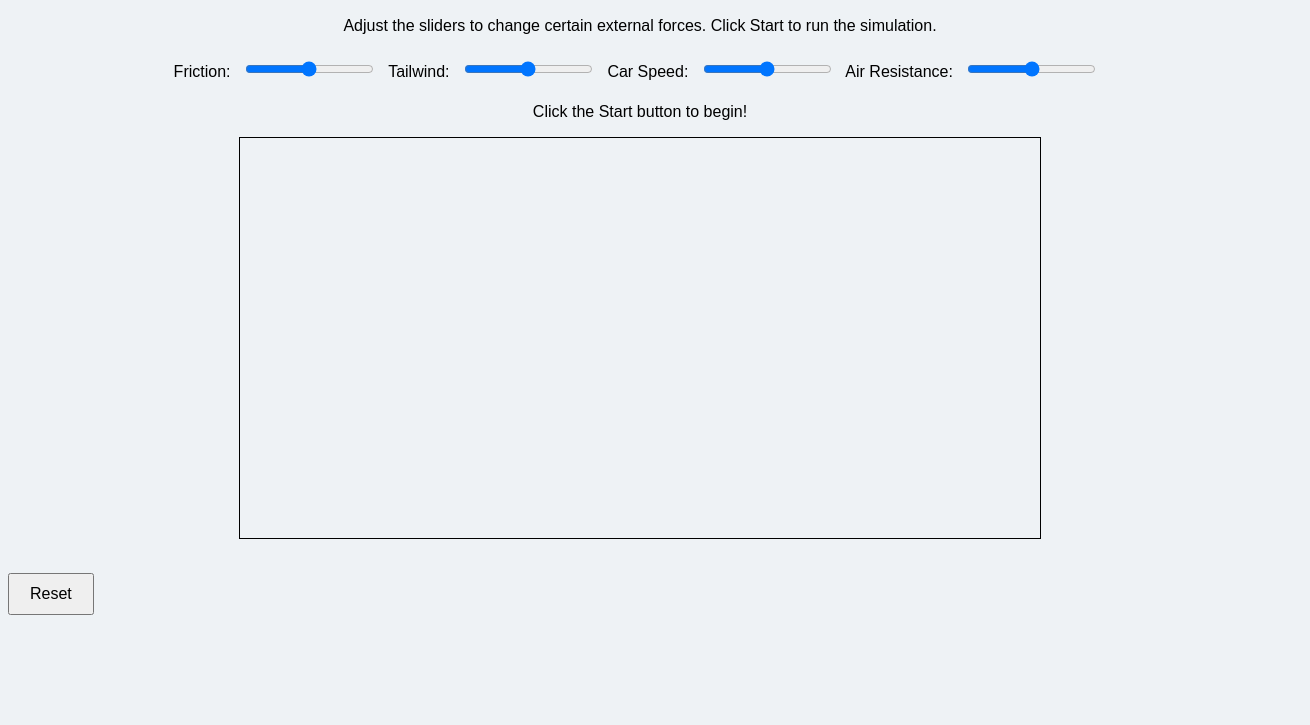
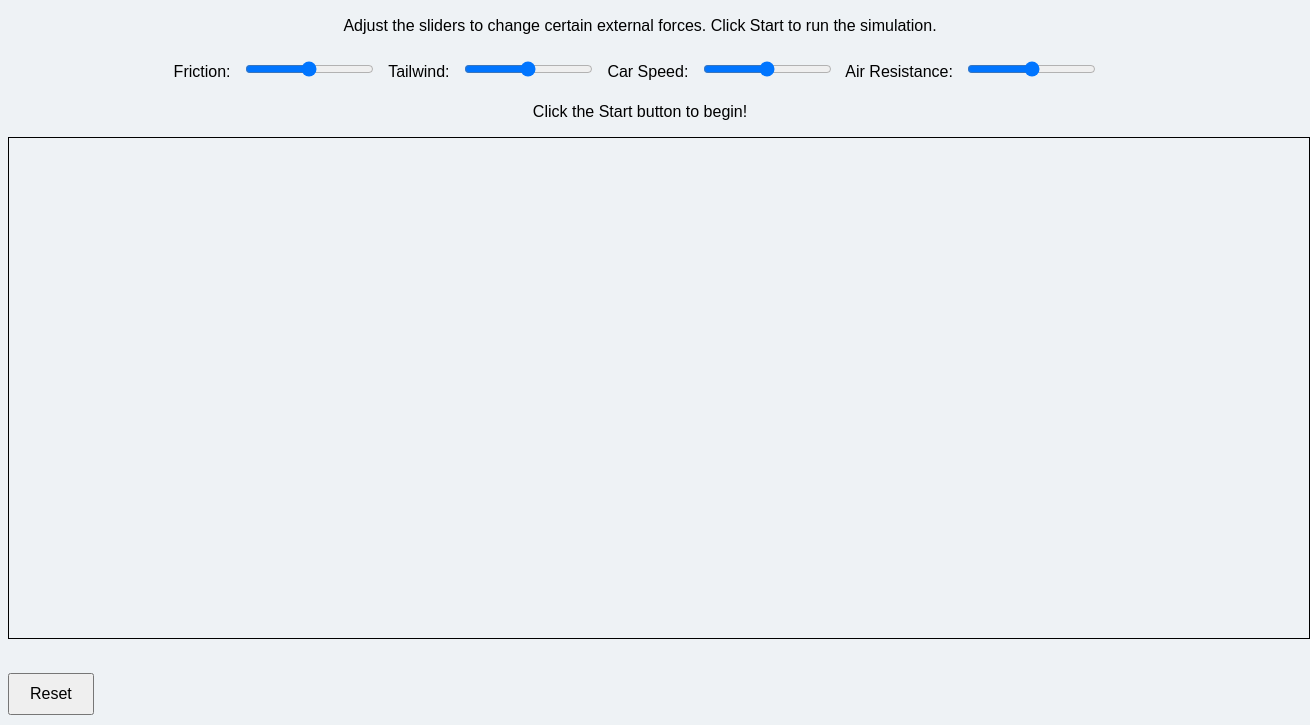
Before and after one commit to Archish-designer/aero-lab, a plain HTML site: page index.html in a window 1280 px wide. Shown: the part 125-850 px from the top of the page, 1310 px wide, since content can reach past the window. Before the commit the page ends 800 px from the top, so only its background shows below. Drawn offline with Linux system fonts and the light colour scheme.

Commit message:
Update index.html

```diff
--- a/index.html
+++ b/index.html
@@ -45,7 +45,7 @@
   <p>Click the Start button to begin!</p>
 
   <!--  Cadd a canvas for the Simulation -->
-  <canvas id="simCanvas" width="800" height="400" style="border: 1px solid #000;"></canvas>
+  <canvas id="simCanvas" width="1300" height="500" style="border: 1px solid #000;"></canvas>
 
   <!--  this puts the reset button at the bottom -->
   <button id="resetBtn" onclick="resetSim()">Reset</button>
```
